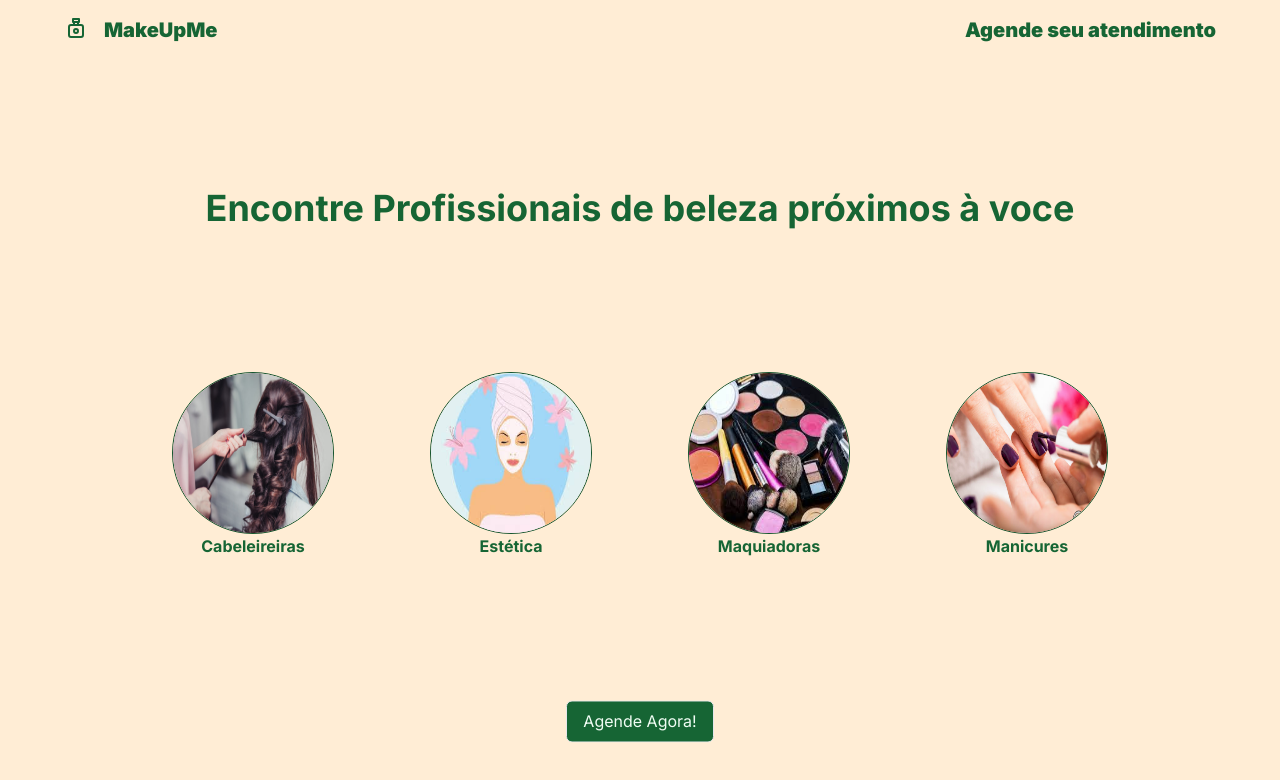
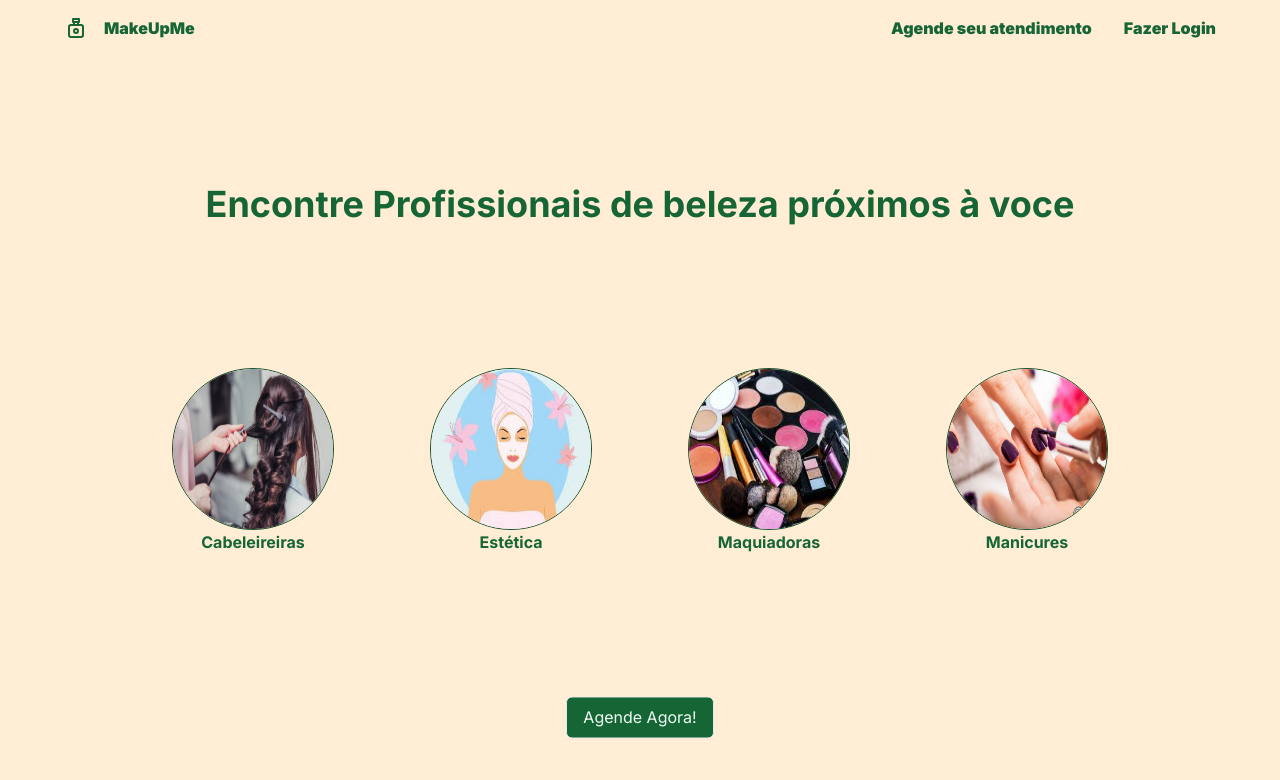
Before and after one commit to robert-sergio/projeto-integrado-puc-minas, a Next.js app in the folder agendador_maquiadoras_front/: page / in a window 1280 px wide. Shown: the top 780 px of the page. Built offline with nearby package versions, Linux system fonts and the light colour scheme.

Commit message:
avancos projetos

```diff
--- a/agendador_maquiadoras_front/src/app/agendamento/page.tsx
+++ b/agendador_maquiadoras_front/src/app/agendamento/page.tsx
@@ -8,8 +8,8 @@ export default function AgendamentoPage(){
             <SiteHeader></SiteHeader>
             <h1 className="px-4 py-2 font-bold text-2xl text-green-900">Dados sobre o atendimento</h1>
             <div className="p-4 flex gap-4">
+                <CardAgendaEsquerdo></CardAgendaEsquerdo>
                 <CardAgendaDireita></CardAgendaDireita>
-                <CardAgendaEsquerdo></CardAgendaEsquerdo>
             </div>
         </div>
     )
--- a/agendador_maquiadoras_front/src/app/login/page.tsx
+++ b/agendador_maquiadoras_front/src/app/login/page.tsx
@@ -2,7 +2,7 @@
 import SiteHeader from "@/components/header";
 import { LoginContext } from "@/data/contexts/LoginContext";
 import axios from "axios"
-import { useState, useContext } from "react";
+import { useState, useContext, useEffect } from "react";
 // import { useRouter } from "next/router";
 import { useRouter } from 'next/navigation'
 
@@ -10,6 +10,8 @@ export default function LoginPage(){
     const router = useRouter()
 
     const { logado, setLogado } = useContext(LoginContext)
+    const { nome, setNome } = useContext(LoginContext)
+
     const [ loginError, setLoginError ] = useState<boolean>(false)
 
     const [senha, setSenha] = useState('');
@@ -36,7 +38,9 @@ export default function LoginPage(){
         const response = await axios.post(
             'http://localhost:8000/core/logincliente',data, config
         ).then((res)=> {
+            console.log(res.data['nome'])
             setLogado(res.data['authorized'])
+            setNome(res.data['nome'])
             setLoginError(false)
             router.push('/pesquisa')
         }).catch((err)=>{
@@ -45,6 +49,12 @@ export default function LoginPage(){
         })
 
     }
+
+    useEffect(()=>{
+        logado?
+        router.push('/pesquisa'):
+        ''
+    },[logado])
 
 
     return(
--- a/agendador_maquiadoras_front/src/app/pesquisa/page.tsx
+++ b/agendador_maquiadoras_front/src/app/pesquisa/page.tsx
@@ -5,9 +5,12 @@ import FiltroPesquisa from "@/components/filtropesquisa";
 import SiteHeader from "@/components/header";
 import { useContext } from "react";
 import { LoginContext } from "@/data/contexts/LoginContext";
+import Link from "next/link";
 
 export default function Pesquisa(){
     const { logado } = useContext(LoginContext)
+
+
 
     return(
         <div>
@@ -21,7 +24,9 @@ export default function Pesquisa(){
                         :
                         <CardLogin></CardLogin>
                     }
+
                     <CardProfissional></CardProfissional>
+
                 </div>
             </div>
         </div>
--- a/agendador_maquiadoras_front/src/components/cardagendaesquerdo.tsx
+++ b/agendador_maquiadoras_front/src/components/cardagendaesquerdo.tsx
@@ -3,8 +3,10 @@ import Image from "next/image";
 import CardAgenda from "./cardagenda";
 
 export default function CardAgendaEsquerdo(){
+
     return(
-        <div className="bg-orange-100 rounded-md w-1/2 border-2 border-green-900 p-4 flex">
+        <div className="bg-orange-100 rounded-md w-1/2 border-2 border-green-900 p-4 flex text-green-900">
+
             <div className="w-1/4 border-r-2 border-green-900 flex flex-col items-center justify-center">
 
                 <Image src='/robo1.jpg' width={300} height={300} alt=''
@@ -36,7 +38,7 @@ export default function CardAgendaEsquerdo(){
             </div>
 
             <div className="flex flex-col w-3/4 p-4 gap-4 justify-between">
-                <div>
+                <div className="p-4 flex flex-col gap-2">
                     <div className="flex justify-between">
                         <strong>Nome</strong>
                         <strong>Maquiadora</strong>
@@ -45,6 +47,14 @@ export default function CardAgendaEsquerdo(){
                         <IconBrandFacebook></IconBrandFacebook>
                         <IconBrandInstagram></IconBrandInstagram>
                         <IconBrandWhatsapp></IconBrandWhatsapp>
+                    </div>
+                    <div className="flex flex-col">
+                        <strong>Atende em:</strong>
+                        <span>Cidade do Eixo</span>
+                    </div>
+                    <div className="flex flex-col">
+                        <strong>Especialidades</strong>
+                        <span>Corte de cabelo, unhas de acrigel, maquiagem</span>
                     </div>
                 </div>
                 <CardAgenda></CardAgenda>
--- a/agendador_maquiadoras_front/src/components/cardprofissional.tsx
+++ b/agendador_maquiadoras_front/src/components/cardprofissional.tsx
@@ -5,6 +5,8 @@ import Image from "next/image";
 import { useContext } from "react";
 import { LoginContext } from "@/data/contexts/LoginContext";
 import Link from "next/link";
+
+
 
 export default function CardProfissional(){
     const logado = useContext(LoginContext)
--- a/agendador_maquiadoras_front/src/components/header.tsx
+++ b/agendador_maquiadoras_front/src/components/header.tsx
@@ -1,11 +1,15 @@
+'use client'
+import { LoginContext } from "@/data/contexts/LoginContext"
 import { IconPerfume } from "@tabler/icons-react"
 import Link from "next/link"
+import { useContext, useEffect } from "react"
 
 export default function SiteHeader(props:any) {
+    const { logado, setLogado, nome} = useContext(LoginContext)
 
     return(
         <div className={`
-            font-black text-xl flex justify-between px-16 py-4
+            font-black text-md flex justify-between px-16 py-4
             bg-orange-100 text-green-800
         `}>
             <div className='flex gap-4'>
@@ -13,8 +17,30 @@ export default function SiteHeader(props:any) {
             <Link href='/'>MakeUpMe</Link>
             </div>
 
-            <div  className='flex gap-4'>
+            <div  className='flex gap-8 justify-end'>
                 {props.children}
+
+                {
+                    nome == ''?
+                    ''
+                    :
+                    <div className="flex gap-8">
+                        <span>Bem vindo, {nome}</span>
+                        <Link href='/pesquisa'>
+                            <span>Encontre seu Profissional</span>
+                        </Link>
+                        <Link href='/atendimentos'>
+                            <span>Meus agendamentos</span>
+                        </Link>
+                    </div>
+                }
+
+                {
+                    logado?
+                    <Link href='/login' onClick={()=> setLogado(false)}>Sair</Link>
+                    : <Link href='/login' >Fazer Login</Link>
+                }
+
             </div>
       </div>
     )
--- a/agendador_maquiadoras_front/src/data/contexts/LoginContext.tsx
+++ b/agendador_maquiadoras_front/src/data/contexts/LoginContext.tsx
@@ -4,15 +4,18 @@ import { createContext, useState } from "react";
 interface LoginContextProps {
     logado: boolean
     setLogado: (logado:boolean) => void
+    nome: string
+    setNome: (nome:string) => void
 }
 
 export const LoginContext = createContext<LoginContextProps>({} as any)
 
 export function LoginProvider(props:any){
     const [logado, setLogado] = useState<boolean>(false)
+    const [nome, setNome] =useState<string>('')
 
     return(
-        <LoginContext.Provider value={{logado, setLogado}}>
+        <LoginContext.Provider value={{logado, setLogado, nome, setNome}}>
             {props.children}
         </LoginContext.Provider>
     )
```
Also changed, not shown: 1 other file (tests, documents, lock files or other folders).
